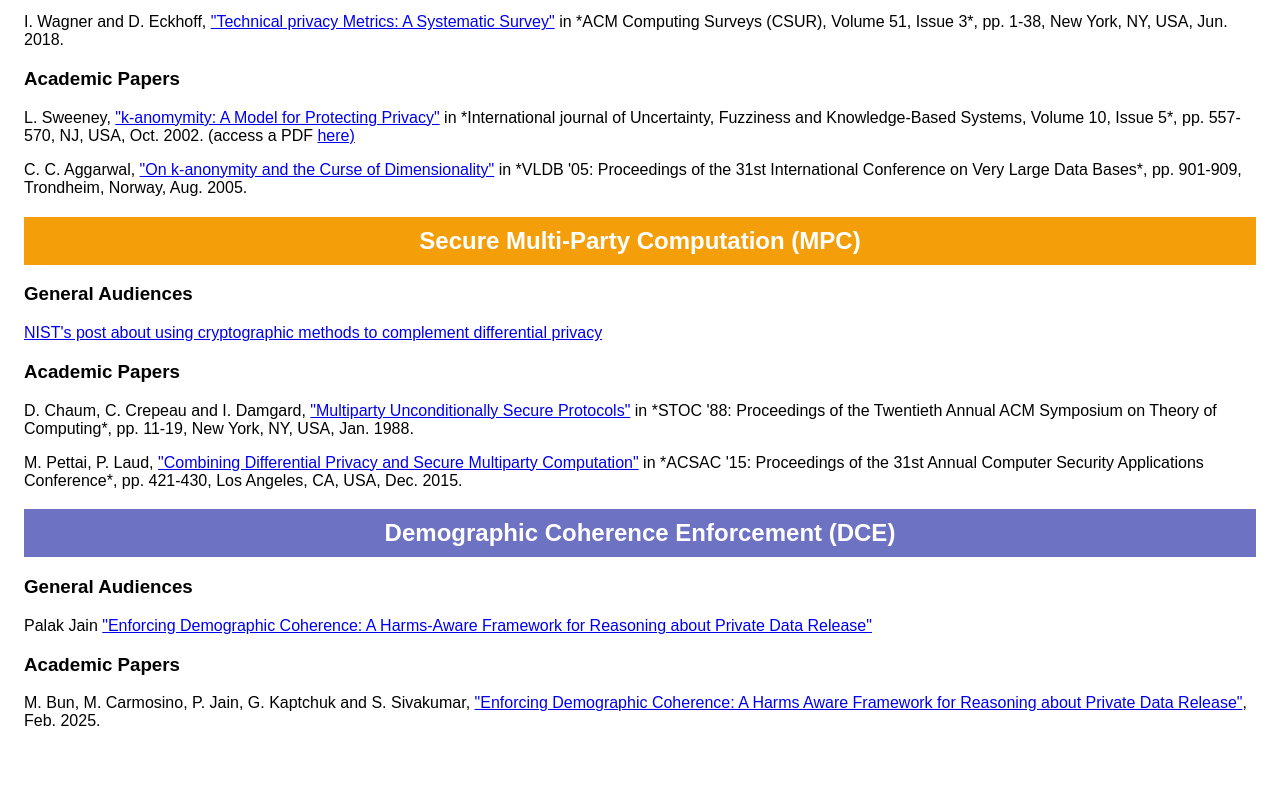
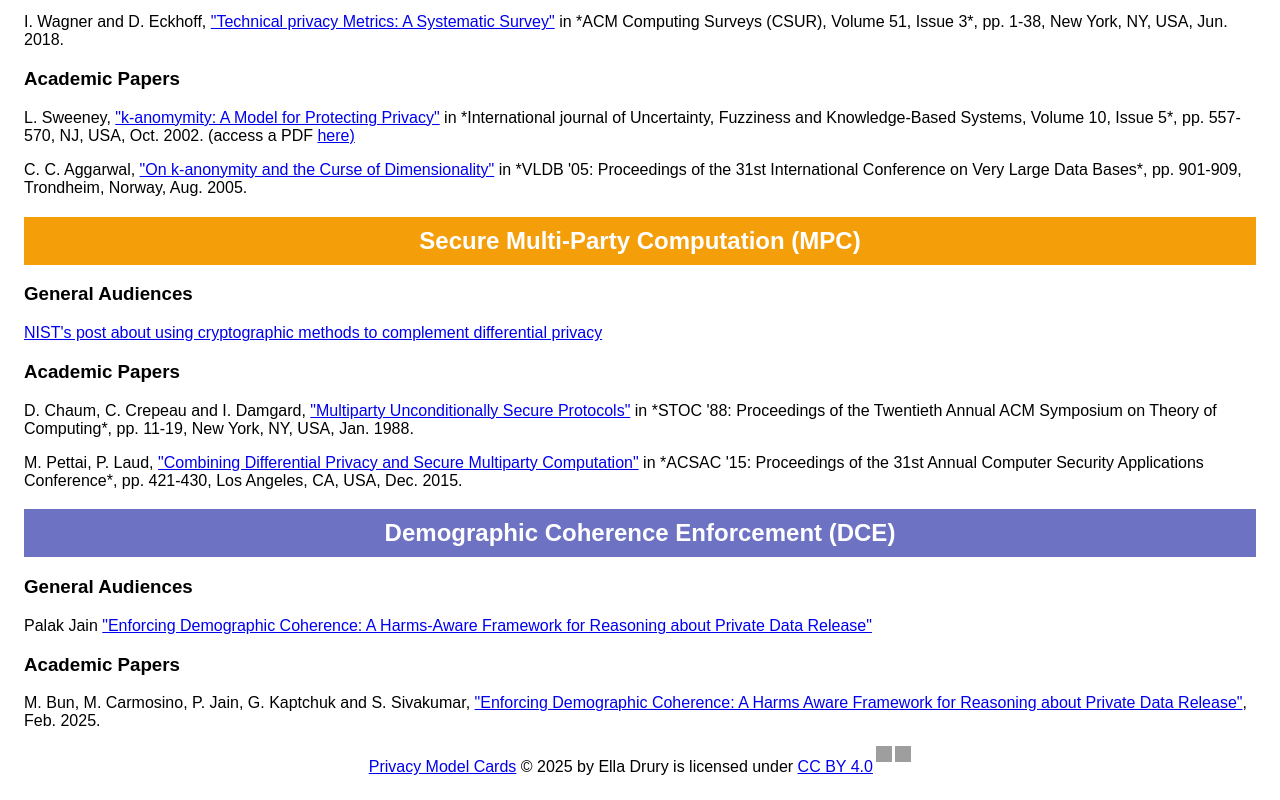
Before and after one commit to ElTheCatto/ElTheCatto.github.io, a plain HTML site: page index.html in a window 1280 px wide. Shown: the part 1233-2033 px from the top of the page. Before the commit the page ends 2003 px from the top, so only its background shows below. Drawn offline with Linux system fonts and the light colour scheme; grey boxes are pictures that could not be loaded.

Commit message:
added cc

```diff
--- a/index.html
+++ b/index.html
@@ -13,7 +13,7 @@
             <li><a href="./cards.html" class="navigation">Cards</a></li>
             <li style="float:right" id="name">Ella Drury - The University of Sydney</li>
         </ul>
-    </body>
+
 
         <h1>Privacy Cards Resource List</h1>
 
@@ -127,4 +127,10 @@
             M. Bun, M. Carmosino, P. Jain, G. Kaptchuk and S. Sivakumar, <a href="https://arxiv.org/abs/2502.02709">"Enforcing Demographic Coherence: A Harms Aware Framework for Reasoning about Private Data Release"</a>, Feb. 2025.
         </p>
 
+    </body>
+
+    <footer>
+        <a href="https://elthecatto.github.io/cards.html">Privacy Model Cards</a> © 2025 by Ella Drury is licensed under <a href="https://creativecommons.org/licenses/by/4.0/">CC BY 4.0</a><img src="https://mirrors.creativecommons.org/presskit/icons/cc.svg" alt="" style="max-width: 1em;max-height:1em;margin-left: .2em;"><img src="https://mirrors.creativecommons.org/presskit/icons/by.svg" alt="" style="max-width: 1em;max-height:1em;margin-left: .2em;">
+    </footer>
+
 </html>
--- a/style.css
+++ b/style.css
@@ -103,3 +103,7 @@ img {
 #download {
     text-align: center;
 }
+
+footer {
+    text-align: center;
+}
```
Also changed, not shown: cards.html (+7 -1 lines). Lines whose indentation alone changed are shown as unchanged.
